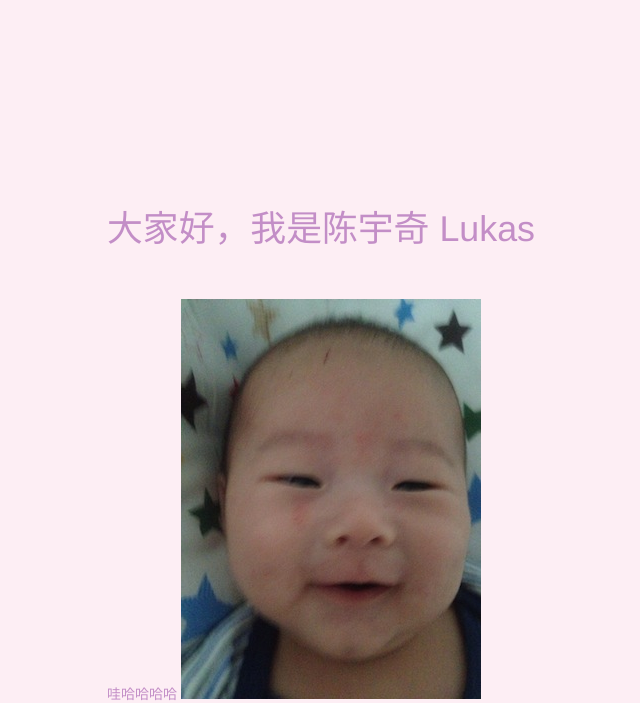
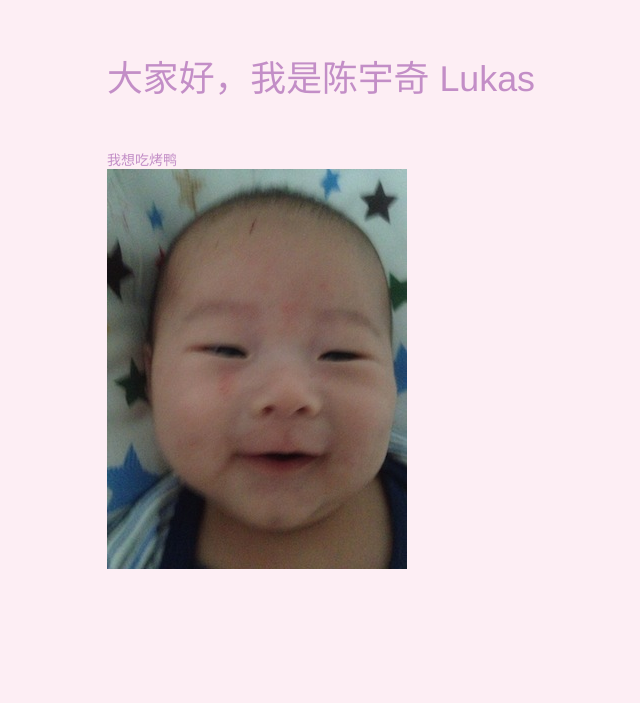
Before and after one commit to chenxee/lukaschen, a plain HTML site: page index.html in a window 1280 px wide. Shown: the part 109-812 px from the top of the page, without its empty margins (101-741 px from the left). Drawn offline with Linux system fonts and the light colour scheme.

Commit message:
fix some bugs

```diff
--- a/index.html
+++ b/index.html
@@ -24,7 +24,7 @@
 
       #content {
         position: relative;
-        top: 300px;
+        top: 150px;
         left: 200px;
 
         width: 60%;
@@ -41,7 +41,7 @@
     <div id="content">
       <div class="big">大家好，我是陈宇奇 Lukas</div>
       <br /><br /><br />
-      哇哈哈哈哈
+      <div>我想吃烤鸭</div>
 
       <img src="images/smile.jpg">
 
```
